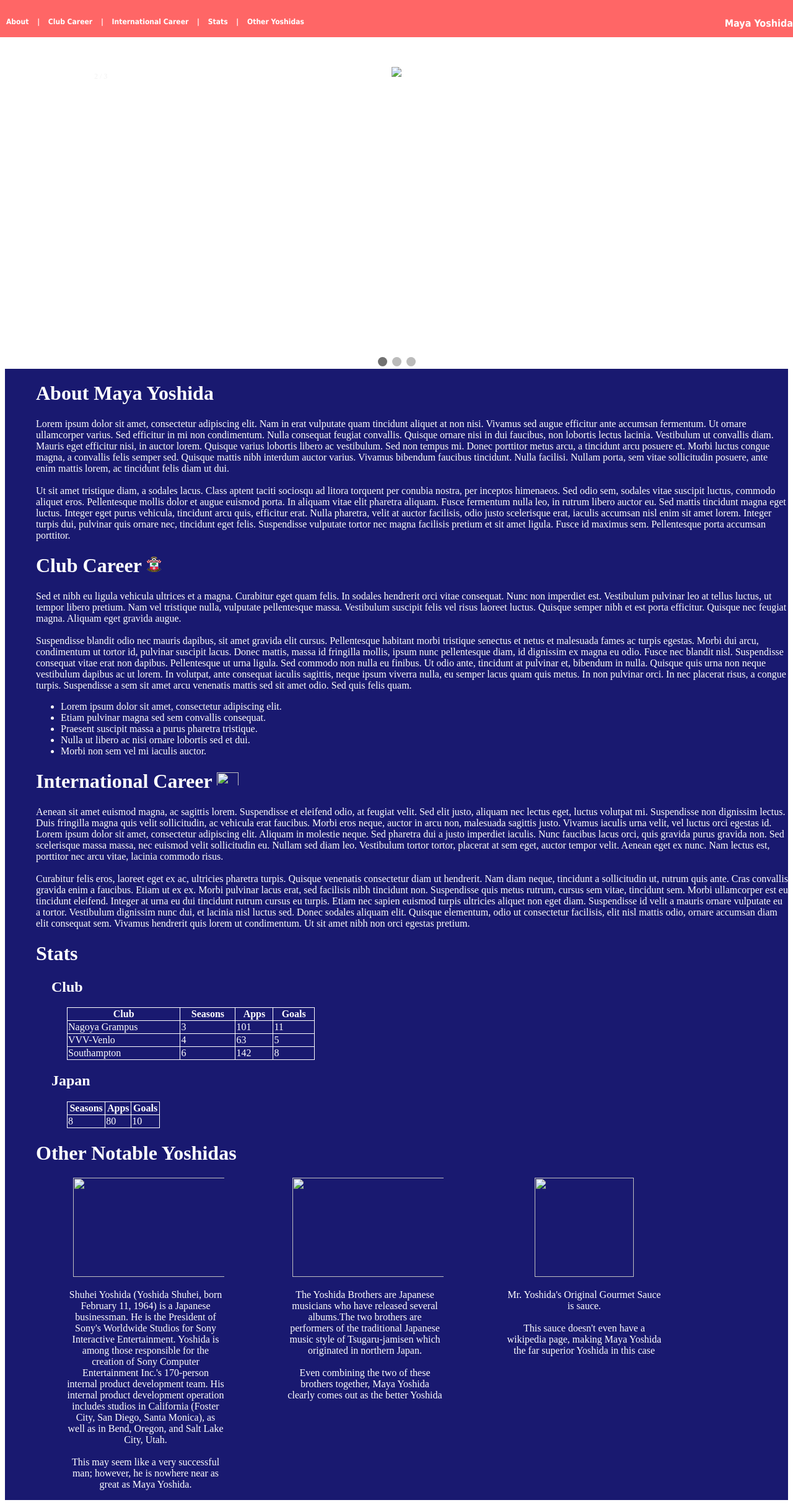
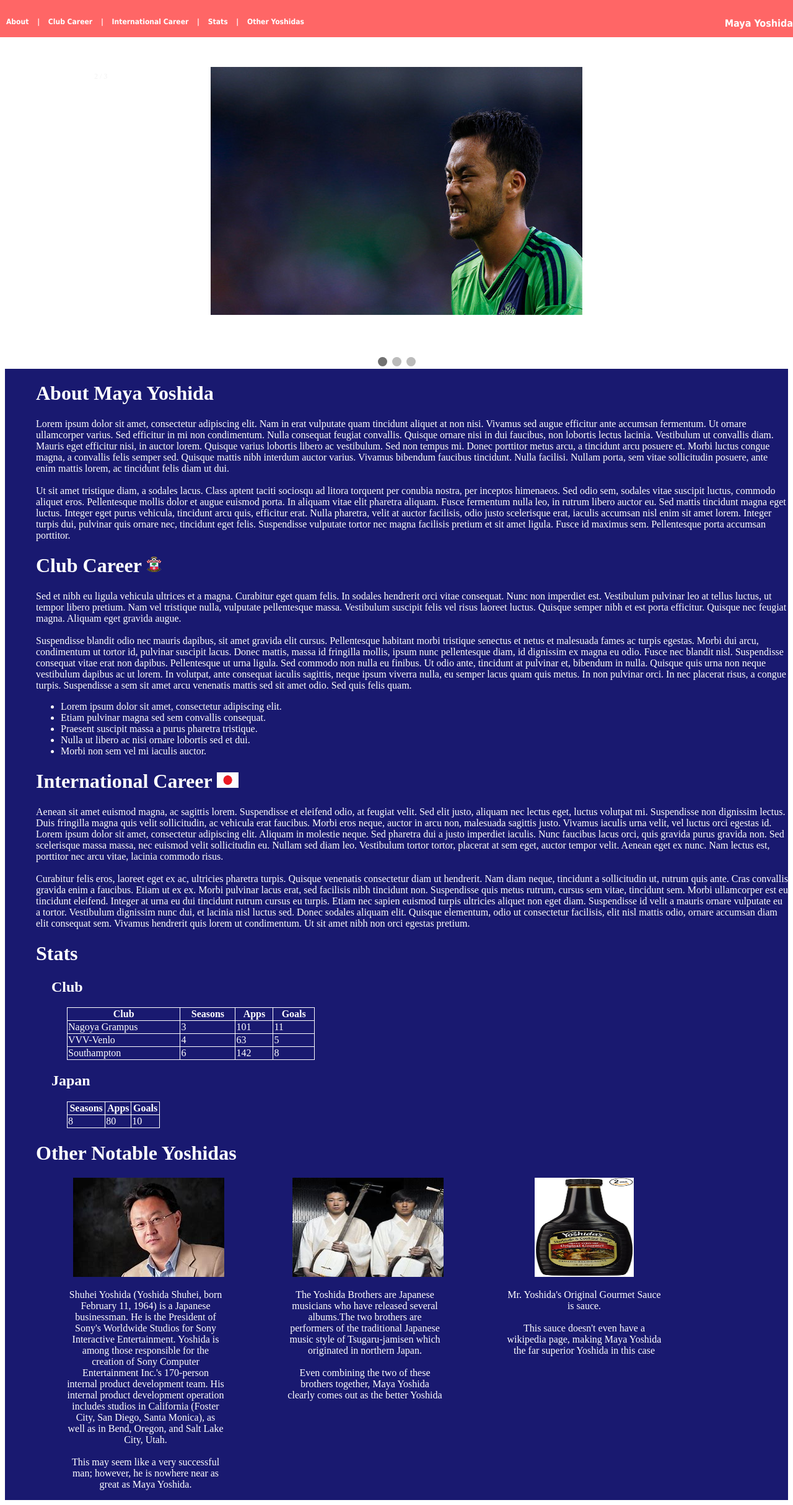
Before and after one commit to sram3120/sram3120.github.io, a plain HTML site: page index.html in a window 1280 px wide. Shown: the whole page at 62% size. Drawn offline with Linux system fonts and the light colour scheme.

Commit message:
image fix 2

```diff
--- a/index.html
+++ b/index.html
@@ -36,17 +36,17 @@
 		  <!-- Full-width images with number and caption text -->
 		  <div class="mySlides fade">
 		    <div class="numbertext">1 / 3</div>
-		    <img src="./celebration.jpg /" style="width:100% height:200px">
+		    <img src="Celebration.jpg" style="width:100% height:200px"/>
 		  </div>
 
 		  <div class="mySlides fade">
 		    <div class="numbertext">2 / 3</div>
-		    <img src="./portrait.jpg /" style="width:100% height:200px">
+		    <img src="portrait.jpg" style="width:100% height:200px"/>
 		  </div>
 
 		  <div class="mySlides fade">
 		    <div class="numbertext">3 / 3</div>
-		    <img src="./FifaCover.jpg /" style="width:100% height:200px">
+		    <img src="FifaCover.jpg" style="width:100% height:200px"/>
 		  </div>
 
 		  <!-- Next and previous buttons
@@ -124,7 +124,7 @@ function showSlides() {
 				<li>Nulla ut libero ac nisi ornare lobortis sed et dui.</li>
 				<li>Morbi non sem vel mi iaculis auctor.</li>
 			</ul>
-		<h1 class ="section"> International Career <img src="./japan.jpg /" width="35" height="25"><a class="anchor", id="International"></a></h1>
+		<h1 class ="section"> International Career <img src="japan.jpg" width="35" height="25"><a class="anchor", id="International"/></a></h1>
 			<p class="section"> Aenean sit amet euismod magna, ac sagittis lorem. Suspendisse et eleifend odio, at feugiat velit. Sed elit justo, aliquam nec lectus eget, luctus volutpat mi. Suspendisse non dignissim lectus. Duis fringilla magna quis velit sollicitudin, ac vehicula erat faucibus. Morbi eros neque, auctor in arcu non, malesuada sagittis justo. Vivamus iaculis urna velit, vel luctus orci egestas id. Lorem ipsum dolor sit amet, consectetur adipiscing elit. Aliquam in molestie neque. Sed pharetra dui a justo imperdiet iaculis. Nunc faucibus lacus orci, quis gravida purus gravida non. Sed scelerisque massa massa, nec euismod velit sollicitudin eu. Nullam sed diam leo. Vestibulum tortor tortor, placerat at sem eget, auctor tempor velit. Aenean eget ex nunc. Nam lectus est, porttitor nec arcu vitae, lacinia commodo risus.<br><br>
 
 			Curabitur felis eros, laoreet eget ex ac, ultricies pharetra turpis. Quisque venenatis consectetur diam ut hendrerit. Nam diam neque, tincidunt a sollicitudin ut, rutrum quis ante. Cras convallis gravida enim a faucibus. Etiam ut ex ex. Morbi pulvinar lacus erat, sed facilisis nibh tincidunt non. Suspendisse quis metus rutrum, cursus sem vitae, tincidunt sem. Morbi ullamcorper est eu tincidunt eleifend. Integer at urna eu dui tincidunt rutrum cursus eu turpis. Etiam nec sapien euismod turpis ultricies aliquet non eget diam. Suspendisse id velit a mauris ornare vulputate eu a tortor. Vestibulum dignissim nunc dui, et lacinia nisl luctus sed. Donec sodales aliquam elit. Quisque elementum, odio ut consectetur facilisis, elit nisl mattis odio, ornare accumsan diam elit consequat sem. Vivamus hendrerit quis lorem ut condimentum. Ut sit amet nibh non orci egestas pretium. </p>
@@ -173,19 +173,19 @@ function showSlides() {
 		<h1 class = "section"> Other Notable Yoshidas <a class="anchor", id="Other"></a> </h1>
 			<div class="background">
 				<div class="picture">
-					<a target="_blank" href="https://en.wikipedia.org/wiki/Shuhei_Yoshida"> <img src="./sony.jpg /" height="160" width ="253"> </a>
+					<a target="_blank" href="https://en.wikipedia.org/wiki/Shuhei_Yoshida"> <img src="sony.jpg" height="160" width ="253"/> </a>
 						<p> Shuhei Yoshida (Yoshida Shuhei, born February 11, 1964) is a Japanese businessman. He is the President of Sony's Worldwide Studios for Sony Interactive Entertainment. Yoshida is among those responsible for the creation of Sony Computer Entertainment Inc.'s 170-person internal product development team. His internal product development operation includes studios in California (Foster City, San Diego, Santa Monica), as well as in Bend, Oregon, and Salt Lake City, Utah. <br> <br>
 
 						This may seem like a very successful man; however, he is nowhere near as great as Maya Yoshida.</p>
 				</div>
 				<div class="picture">
-					<a target="_blank" href="https://en.wikipedia.org/wiki/Yoshida_Brothers"> <img src="./YoshiBros.jpg /" height="160" width ="253"> </a>
+					<a target="_blank" href="https://en.wikipedia.org/wiki/Yoshida_Brothers"> <img src="YoshiBros.jpg" height="160" width ="253"/> </a>
 						<p> The Yoshida Brothers are Japanese musicians who have released several albums.The two brothers are performers of the traditional Japanese music style of Tsugaru-jamisen which originated in northern Japan. <br><br>
 
 						Even combining the two of these brothers together, Maya Yoshida clearly comes out as the better Yoshida</p>
 				</div>
 				<div class ="picture">
-					<a target="_blank" href="https://www.amazon.com/Mr-Yoshidas-Original-Gourmet-Sauce/dp/B00CZ2NAY4"> <img src="./Sauce.jpg /" height="160" width ="160"> </a>
+					<a target="_blank" href="https://www.amazon.com/Mr-Yoshidas-Original-Gourmet-Sauce/dp/B00CZ2NAY4"> <img src="Sauce.jpg" height="160" width ="160"/> </a>
 						<p> Mr. Yoshida's Original Gourmet Sauce is sauce. <br><br>
 
 						This sauce doesn't even have a wikipedia page, making Maya Yoshida the far superior Yoshida in this case</p>
```
